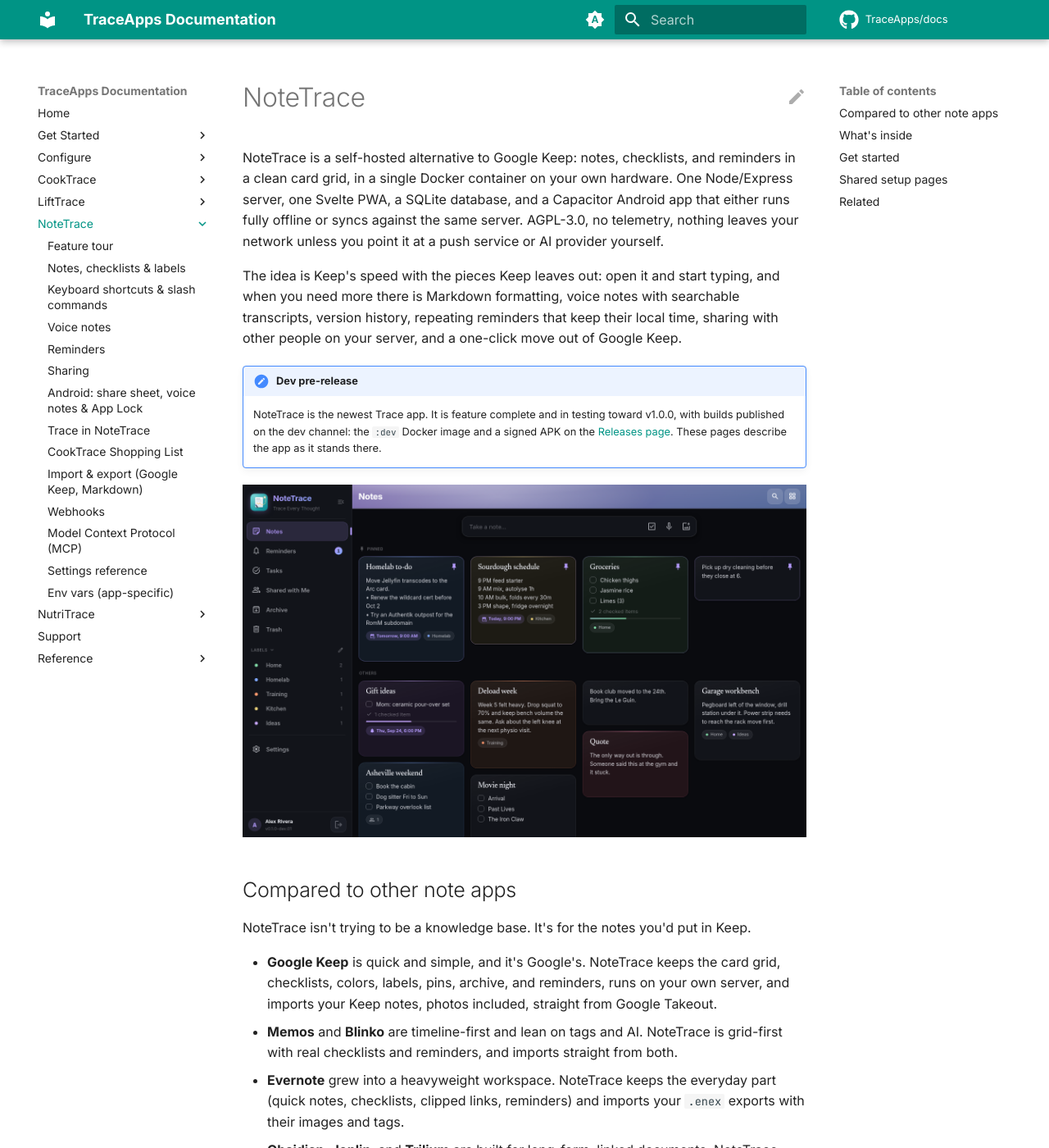
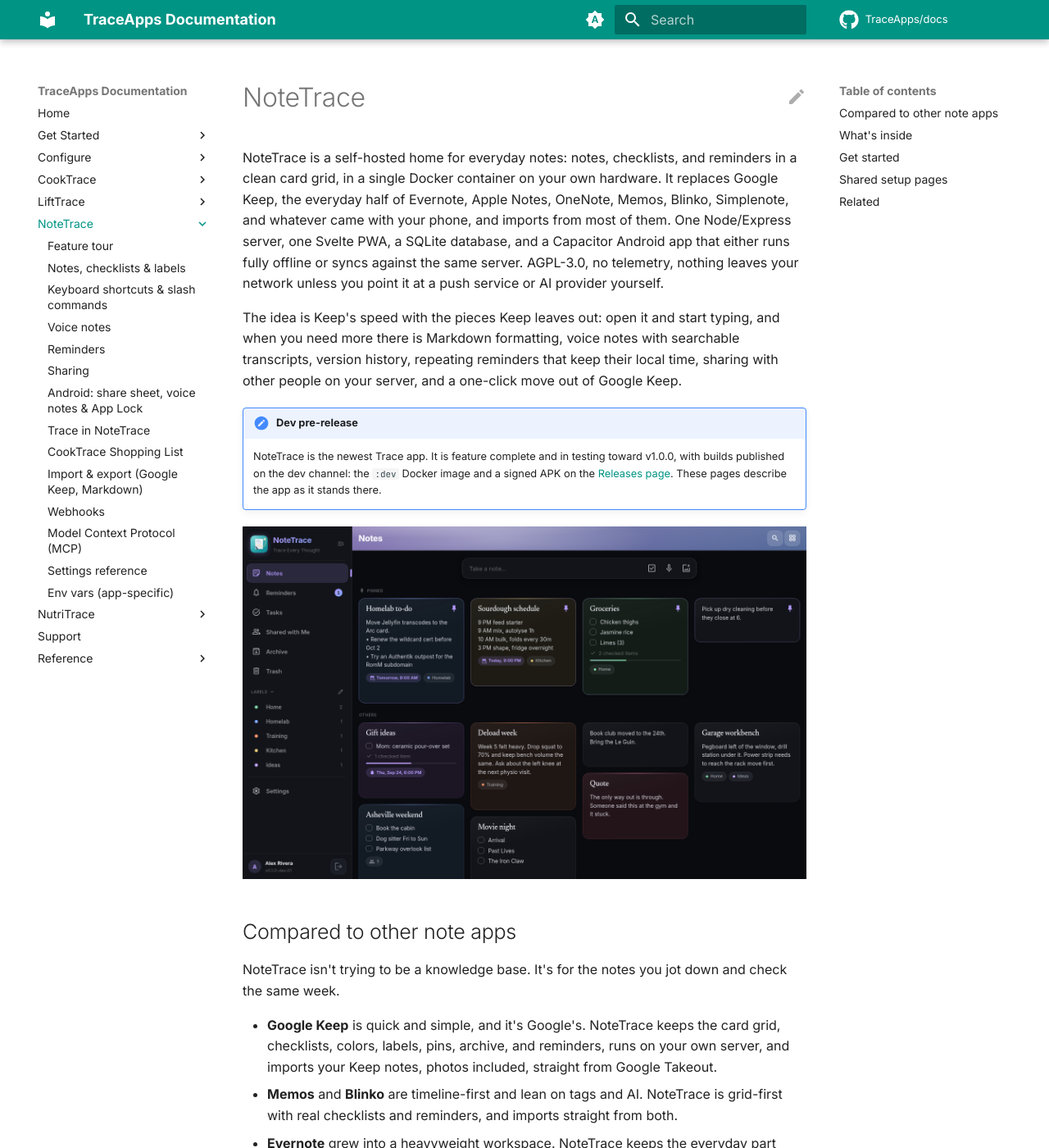
Before and after one commit to TraceApps/docs, an MkDocs documentation site: the page built from docs/notetrace/index.md, in a window 1280 px wide and 1400 px high. Shown: the whole window at 82% size. Built offline with MkDocs 1.6.1 and Material for MkDocs 9.7.7, drawn with Linux system fonts in a browser that asks for light colours; comment, search, counter and statistics services are not loaded; some of the changed text lies outside the part shown.

Commit message:
NoteTrace replaces more than Keep

```diff
--- a/docs/notetrace/index.md
+++ b/docs/notetrace/index.md
@@ -1,6 +1,6 @@
 # NoteTrace
 
-NoteTrace is a self-hosted alternative to Google Keep: notes, checklists, and reminders in a clean card grid, in a single Docker container on your own hardware. One Node/Express server, one Svelte PWA, a SQLite database, and a Capacitor Android app that either runs fully offline or syncs against the same server. AGPL-3.0, no telemetry, nothing leaves your network unless you point it at a push service or AI provider yourself.
+NoteTrace is a self-hosted home for everyday notes: notes, checklists, and reminders in a clean card grid, in a single Docker container on your own hardware. It replaces Google Keep, the everyday half of Evernote, Apple Notes, OneNote, Memos, Blinko, Simplenote, and whatever came with your phone, and imports from most of them. One Node/Express server, one Svelte PWA, a SQLite database, and a Capacitor Android app that either runs fully offline or syncs against the same server. AGPL-3.0, no telemetry, nothing leaves your network unless you point it at a push service or AI provider yourself.
 
 The idea is Keep's speed with the pieces Keep leaves out: open it and start typing, and when you need more there is Markdown formatting, voice notes with searchable transcripts, version history, repeating reminders that keep their local time, sharing with other people on your server, and a one-click move out of Google Keep.
 
@@ -11,11 +11,12 @@ The idea is Keep's speed with the pieces Keep leaves out: open it and start typi
 
 ## Compared to other note apps
 
-NoteTrace isn't trying to be a knowledge base. It's for the notes you'd put in Keep.
+NoteTrace isn't trying to be a knowledge base. It's for the notes you jot down and check the same week.
 
 - **Google Keep** is quick and simple, and it's Google's. NoteTrace keeps the card grid, checklists, colors, labels, pins, archive, and reminders, runs on your own server, and imports your Keep notes, photos included, straight from Google Takeout.
 - **Memos** and **Blinko** are timeline-first and lean on tags and AI. NoteTrace is grid-first with real checklists and reminders, and imports straight from both.
 - **Evernote** grew into a heavyweight workspace. NoteTrace keeps the everyday part (quick notes, checklists, clipped links, reminders) and imports your `.enex` exports with their images and tags.
+- **Apple Notes**, **OneNote**, **Simplenote**, and **Standard Notes** are tied to one company's account or one platform. NoteTrace is yours, syncs to the browser and Android, and takes their notes in through Markdown.
 - **Obsidian**, **Joplin**, and **Trilium** are built for long-form, linked documents. NoteTrace stores Markdown too, with the same `[[links]]`, so notes stay portable, but it's tuned for short notes and lists you check every day.
 
 ## What's inside
```
